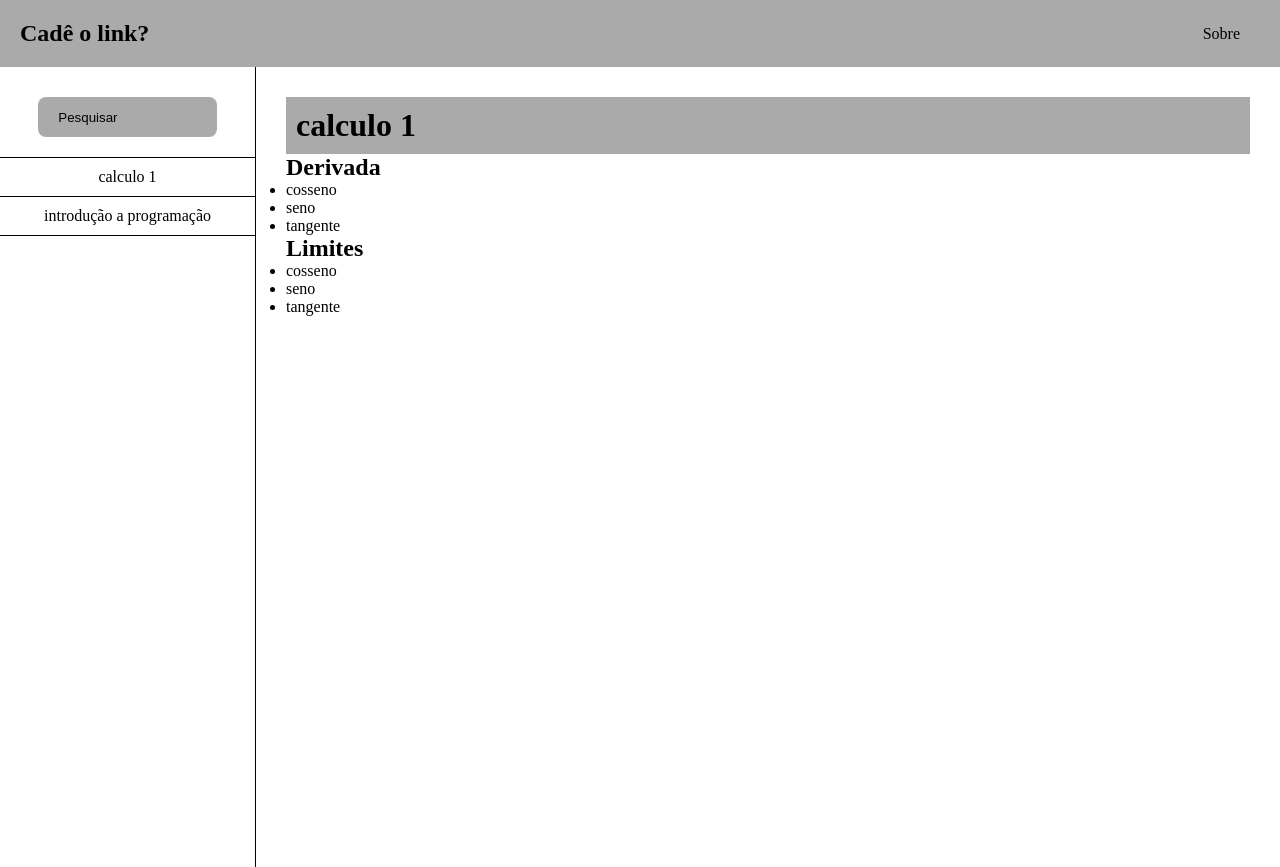
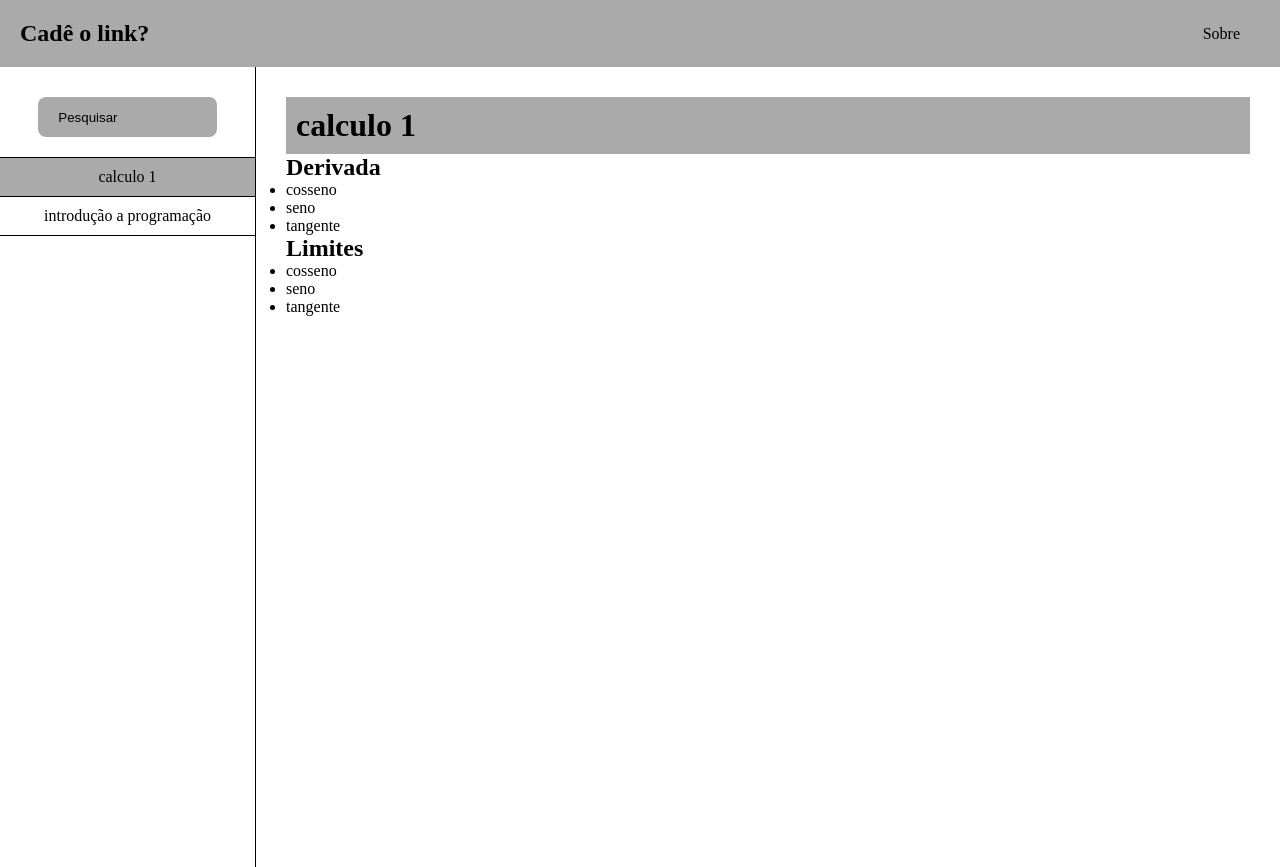
Before and after one commit to devboost-each-ime-2021/frontend, a Vue app: page /dashboard in a window 1280 px wide. Built offline with nearby package versions, Linux system fonts and the light colour scheme.

Commit message:
Feat: change subject when aside item is clicked
Co-authored-by: Erick Rodrigues <erick.rodrigues.santana14@gmail.com>
Co-authored-by: Caio Novais <caionfds@gmail.com>
Signed-off-by: JadnoABS <jadno.abs@usp.br>

```diff
--- a/src/components/SubjectSection.vue
+++ b/src/components/SubjectSection.vue
@@ -20,5 +20,4 @@ export default {
 };
 </script>
 
-<style>
-</style>
+<style></style>
--- a/src/views/Dashboard.vue
+++ b/src/views/Dashboard.vue
@@ -7,14 +7,19 @@
 
         <div class="subjects">
           <ul>
-            <li v-for="subject in subjects" v-bind:key="subject.id">
+            <li
+              v-for="(subject, index) in subjects"
+              v-bind:key="subject.id"
+              @click="changeSubject(index)"
+              :id="currentSubjectStyle(index)"
+            >
               {{ subject.name }}
             </li>
           </ul>
         </div>
       </aside>
       <main>
-        <SubjectContent :subject="subjects[0]" />
+        <SubjectContent :subject="subjects[currentSubject]" />
       </main>
     </div>
   </div>
@@ -32,6 +37,7 @@ export default {
     SubjectContent,
   },
   data: () => ({
+    currentSubject: 0,
     subjects: [
       {
         id: "1",
@@ -76,6 +82,18 @@ export default {
       },
     ],
   }),
+  methods: {
+    changeSubject(index) {
+      this.currentSubject = index;
+    },
+  },
+  computed: {
+    currentSubjectStyle() {
+      return (index) => {
+        return this.currentSubject === index ? "item-clicked" : "";
+      };
+    },
+  },
 };
 </script>
 
@@ -92,6 +110,7 @@ aside {
   border-right: 1px solid;
   width: 20%;
 }
+
 main {
   width: 80%;
 }
@@ -101,15 +120,27 @@ main {
   width: 70%;
   align-self: center;
 }
+
 .subjects ul {
   list-style: none;
 }
+
+#item-clicked {
+  background: #AAA;
+}
+
 .subjects ul li {
   display: flex;
   justify-content: center;
   padding: 10px 0;
   border-bottom: 1px solid;
+  cursor: pointer;
 }
+
+.subjects ul li:hover {
+  background: #ddd;
+}
+
 .subjects ul li:first-child {
   border-top: 1px solid;
 }
```
